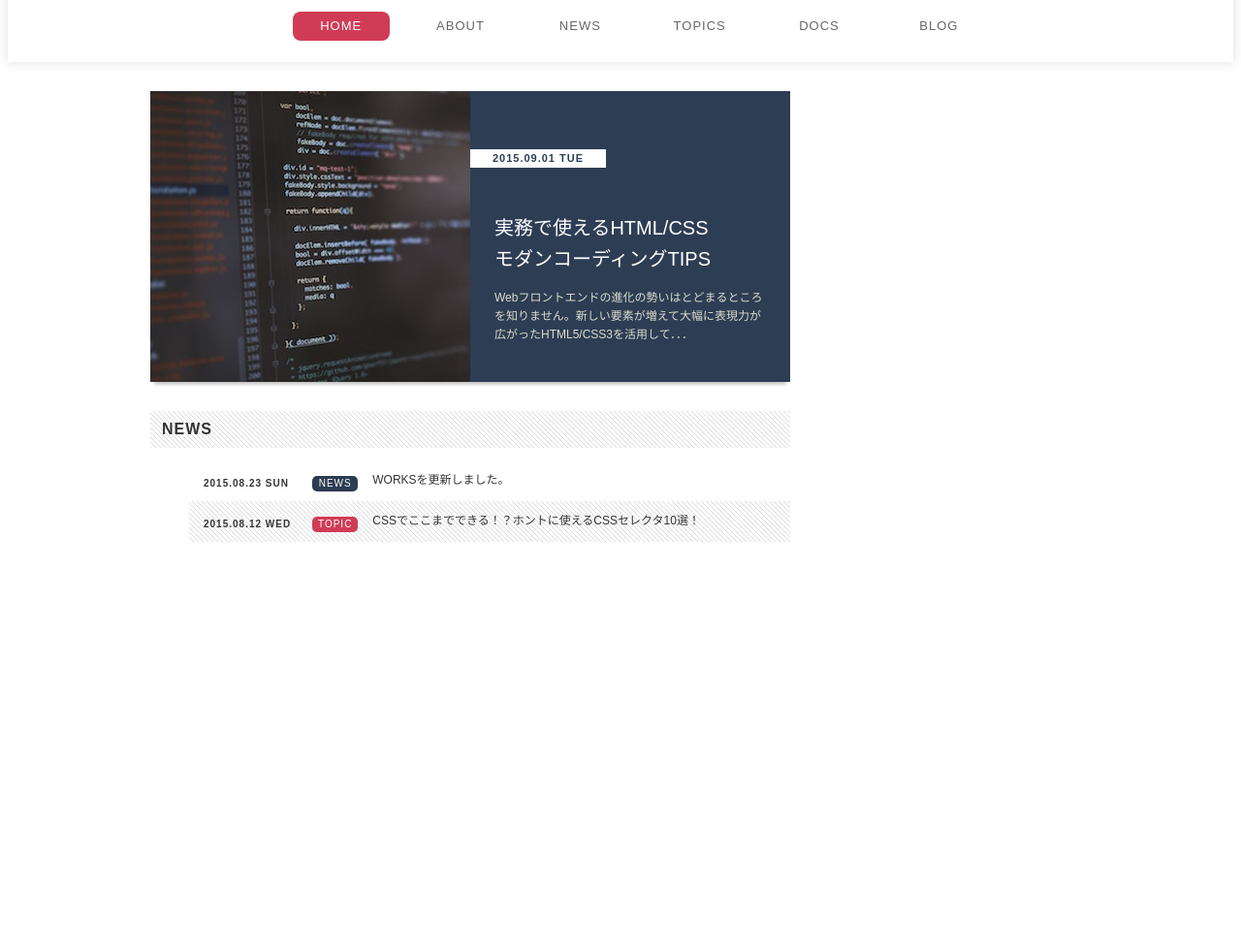
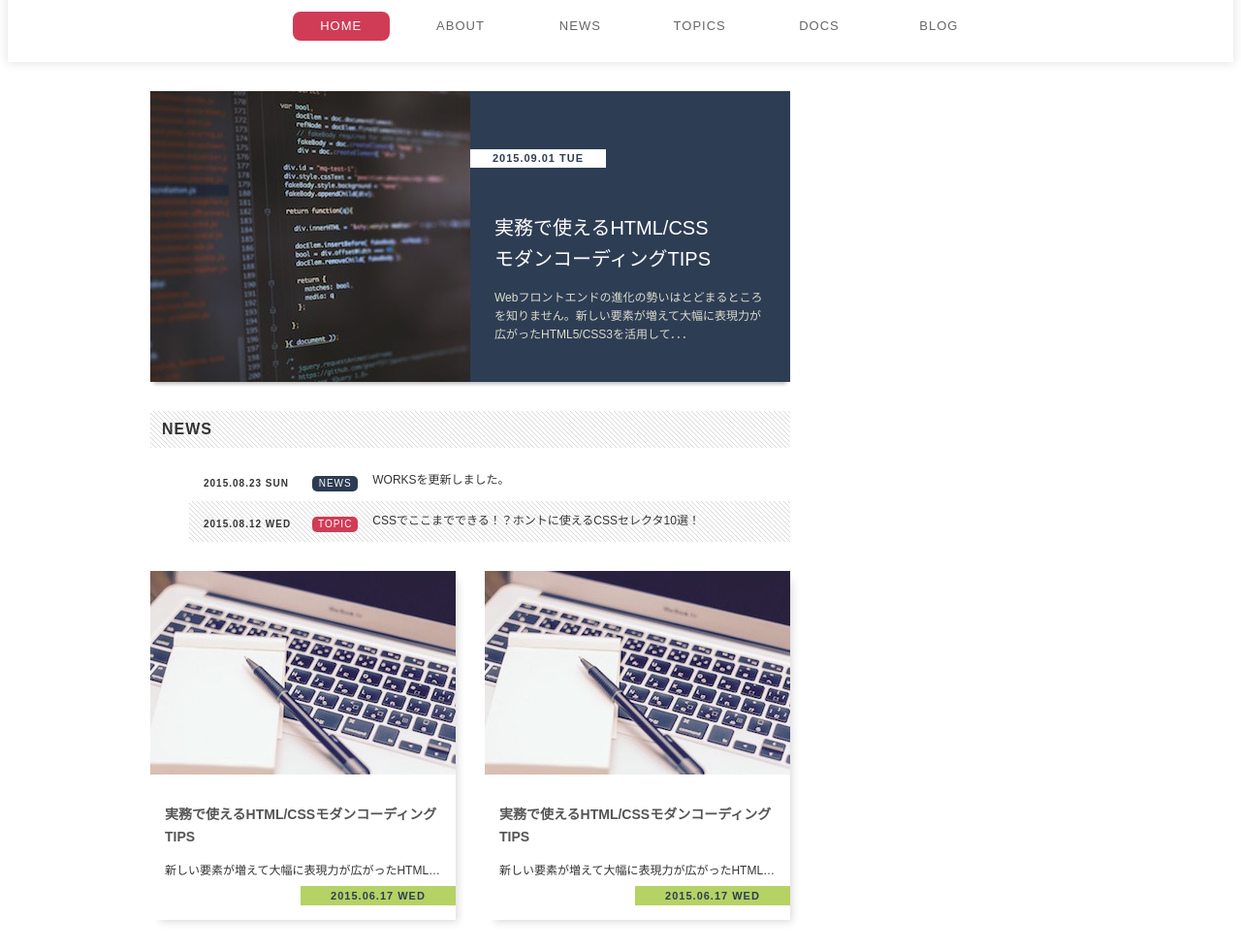
Before and after one commit to yuyakimkim/standard-layout, a plain HTML site: page index.html in a window 1280 px wide. Shown: the part 95-1074 px from the top of the page at 97% size. Before the commit the page ends 800 px from the top, so only its background shows below. Drawn offline with Linux system fonts and the light colour scheme.

Commit message:
editted article

```diff
--- a/css/style.css
+++ b/css/style.css
@@ -193,3 +193,56 @@ a:link, a:visited, a:hover, a:active {
     white-space: nowrap;
     font-size: 1.2rem;
 }
+
+.article-box {
+    position: relative;
+    display: block;
+    width: 315px;
+    height: 360px;
+    margin-bottom: 30px;
+    padding: 210px 15px 0;
+    box-shadow: 6px 6px 8px -4px rgba(0, 0, 0, 0.15);
+    transition: opacity 0.15s;
+}
+.article-box:hover {
+    opacity: 0.85;
+}
+.article-box .title {
+    margin-top: 30px;
+    color: #555;
+    font-size: 1.4rem;
+    line-height: 1.6;
+}
+.article-box .desc {
+    margin-top: 5px;
+    color: #333;
+    overflow: hidden;
+    text-overflow: ellipsis;
+    white-space: nowrap;
+}
+.article-box .date {
+    position: absolute;
+    right: 0;
+    bottom: 15px;
+    display: block;
+    width: 160px;
+    padding: 4px;
+    background-color: #b5d264;
+    color: #2d3d54;
+    text-align: center;
+    letter-spacing: 1px;
+    font-weight: bold;
+    font-size: 1.1rem;
+}
+.article-box .image {
+    position: absolute;
+    top: 0;
+    left: 0;
+    width: 100%;
+}
+.article-box:nth-of-type(odd) {
+    float: left;
+}
+.article-box:nth-of-type(even) {
+    float: right;
+}
--- a/index.html
+++ b/index.html
@@ -34,7 +34,6 @@
                                                         <time class="date" datetime="2015-09-01">2015.09.01 TUE</time>
                                                 </div>
                                         </a>
-                                        <!-- hot-topic -->
                                 </section>
                                 <section class="news">
                                         <h2 class="heading">NEWS</h2>
@@ -57,7 +56,21 @@
                                 </section>
                                 <section class="articles">
                                         <h2 class="hidden">ARTICLES</h2>
-                                        <!-- articles -->
+                                        <div class="clearfix">
+                                                <a href="#" class="article-box">
+                                                        <h3 class="title">実務で使えるHTML/CSSモダンコーディングTIPS</h3>
+                                                        <p class="desc">新しい要素が増えて大幅に表現力が広がったHTML5/CSS3を活用し、モダンなコーディングにチャレンジしましょう！</p>
+                                                        <time class="date" datetime="2015-06-17">2015.06.17 WED</time>
+                                                        <img class="image" src="./images/article.jpg" alt="コーディング画面"></img>
+                                                </a>
+                                                <a href="#" class="article-box">
+                                                        <h3 class="title">実務で使えるHTML/CSSモダンコーディングTIPS</h3>
+                                                        <p class="desc">新しい要素が増えて大幅に表現力が広がったHTML5/CSS3を活用し、モダンなコーディングにチャレンジしましょう！</p>
+                                                        <time class="date" datetime="2015-06-17">2015.06.17 WED</time>
+                                                        <img class="image" src="./images/article.jpg" alt="コーディング画面"></img>
+                                                </a>
+                                        </div>
+
                                 </section>
                         </main>
                         <div class="sidemenu">
```
